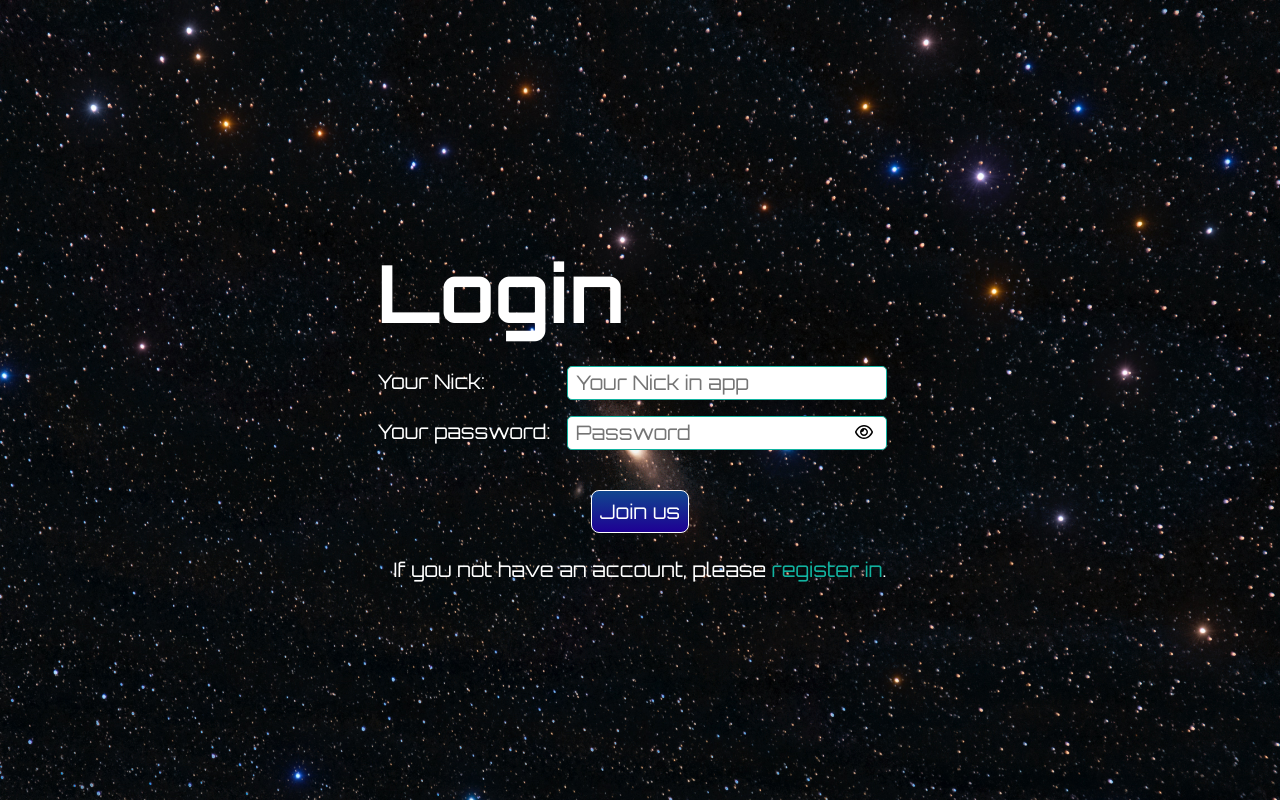
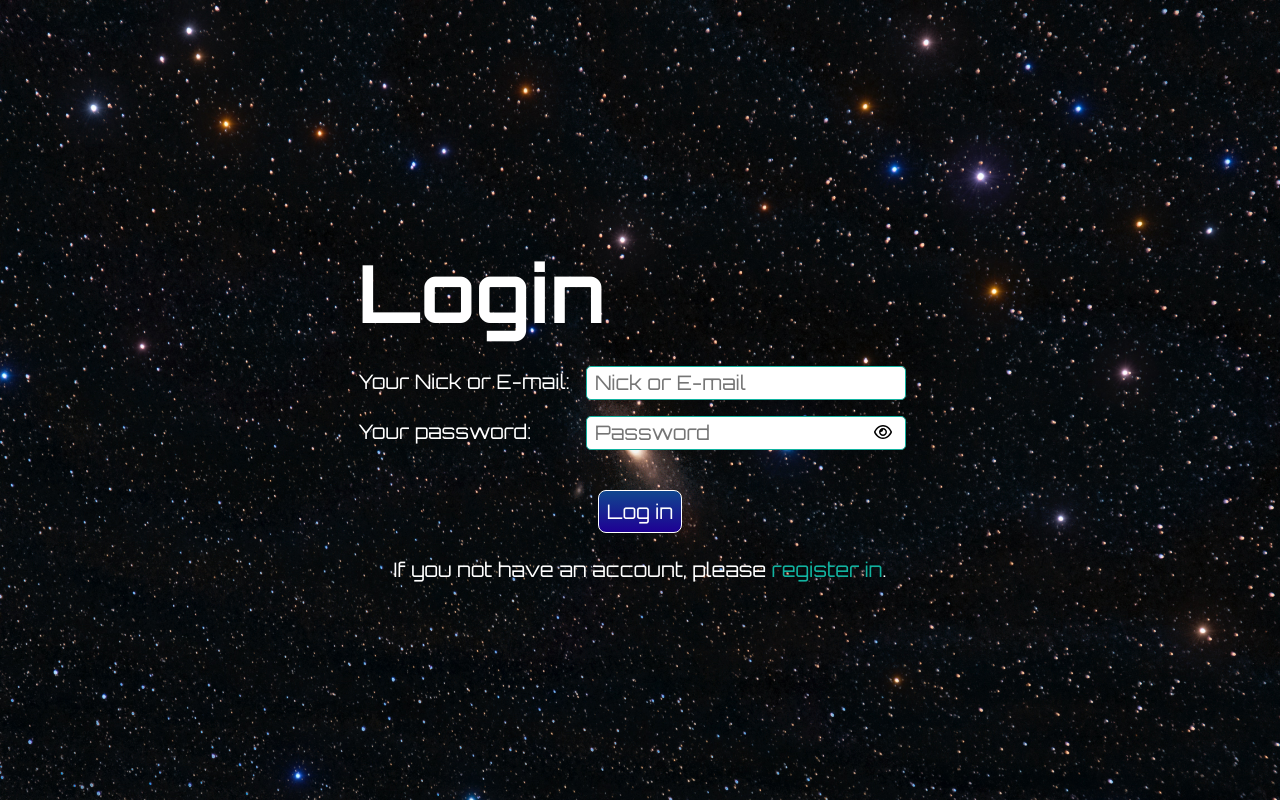
Before and after one commit to aniaorwatk/page-exploration-space, a React (Create React App) app: page /login in a window 1280 px wide. Built offline with nearby package versions, Linux system fonts and the light colour scheme.

Commit message:
add labels

```diff
--- a/src/component/Login/Login.tsx
+++ b/src/component/Login/Login.tsx
@@ -3,21 +3,29 @@ import { SubmitHandler, useForm } from "react-hook-form";
 import labels from "../../labels";
 import ButtonPrimary from "../Buttons/ButtonPrimary";
 import Input from "../Input/Input";
-import { buttonClass, buttonType, eyeOffPassword, eyeOnPassword, formInputsType, getErrorLogin, getErrorsPassword, InputType, nameInputs } from "../Register/RegisterHandler";
-import './Login.scss';
+import {
+  buttonClass,
+  buttonType,
+  eyeOffPassword,
+  eyeOnPassword,
+  formInputsType,
+  getErrorLogin,
+  getErrorsPassword,
+  InputType,
+  nameInputs,
+} from "../Register/RegisterHandler";
+import "./Login.scss";
 
 export interface ILoginFormType {
   login: "string";
   password: "string";
 }
 
-const Login =()=>{
-
+const Login = () => {
   const {
     register,
-        formState: { errors, isValid, isSubmitted},
+    formState: { errors, isValid, isSubmitted },
     handleSubmit,
-
   } = useForm<ILoginFormType>({});
 
   const inputLogin = register("login", {
@@ -35,8 +43,7 @@ const Login =()=>{
   const passwordType = `${passwordShown ? "text" : "password"}`;
   const imgEye = `${passwordShown ? eyeOffPassword : eyeOnPassword}`;
 
-      const onSubmit: SubmitHandler<ILoginFormType> = (data) =>
-    console.log(data);
+  const onSubmit: SubmitHandler<ILoginFormType> = (data) => console.log(data);
 
   return (
     <div className="login">
@@ -46,8 +53,8 @@ const Login =()=>{
           <Input
             errors={getErrorLogin({ login: errors.login })}
             labelType={formInputsType.typeLogin}
-              label={labels.register.loginLabel}
-              placeholder={labels.register.loginPlaceholder}
+            label={labels.login.loginLabel}
+            placeholder={labels.login.loginPlaceholder}
             inputType={InputType.textType}
             inputRequired={inputLogin}
             nameInput={nameInputs.nameLogin}
@@ -69,13 +76,13 @@ const Login =()=>{
           <ButtonPrimary
             type={buttonType}
             customClassName={buttonClass}
-              buttonLabel={labels.register.buttonLabel}
+            buttonLabel={labels.login.buttonLabel}
           />
         </form>
         <p>{labels.login.registerOn}</p>
       </div>
     </div>
-    )
-}
+  );
+};
 
-export default Login
+export default Login;
--- a/src/labels.tsx
+++ b/src/labels.tsx
@@ -1,4 +1,4 @@
-import React from "react"
+import React from "react";
 import { Link } from "react-router-dom";
 
 export const maxCharacters: number = 255;
@@ -6,22 +6,26 @@ export const maxCharactersTextatea: number = 1400;
 export const minCharacters: number = 2;
 export const minCharactersPassword: number = 6;
 
-const labels={
-header:{
-    buttonLabelLink: 'Join',
-    title: <>Join the space<span className="header__span"> exploration</span>  </>,
-},
-register:{
-    title: 'Register',
-    emailLabel: 'E-mail:',
-    emailPlaceholder: 'Email',
-    loginLabel: 'Your Nick:',
-    loginPlaceholder: 'Your Nick in app',
+const labels = {
+  header: {
+    buttonLabelLink: "Join",
+    title: (
+      <>
+        Join the space<span className="header__span"> exploration</span>{" "}
+      </>
+    ),
+  },
+  register: {
+    title: "Register",
+    emailLabel: "E-mail:",
+    emailPlaceholder: "Email",
+    loginLabel: "Your Nick:",
+    loginPlaceholder: "Your Nick in app",
     placeholderPassword: "Password",
     placeholderRepeatPassword: "Repeat Password",
     labelPassword: "Your password:",
     labelRepeatPassword: "Repeat your password:",
-    buttonLabel: 'Join us',
+    buttonLabel: "Join us",
     warningRequired: "To pole jest Wymagane",
     warningRequiredAgreement: "Zgoda jest wymagana",
     warningMaxCharacters: `To pole może mieć maksymalnie ${maxCharacters}`,
@@ -31,14 +35,25 @@ register:{
     warningDifferentName: `Hasło nie może być takie samo Nick`,
     warningMatchPassword: `Hasła muszą się zgadzać`,
     altImg: "Podglądnij hasło",
-    logOn:<>If you have an account, please<Link to="/"> login</Link>.</>,
-},
+    logOn: (
+      <>
+        If you have an account, please<Link to="/login"> log in</Link>.
+      </>
+    ),
+  },
 
-login:{
-    title: 'Login',
-    registerOn:<>If you not have an account, please<Link to="/"> register in</Link>.</>,
-},
+  login: {
+    title: "Login",
+    loginLabel: "Your Nick or E-mail:",
+    loginPlaceholder: "Nick or E-mail",
 
-}
+    buttonLabel: "Log in",
+    registerOn: (
+      <>
+        If you not have an account, please<Link to="/register"> register in</Link>.
+      </>
+    ),
+  },
+};
 
-export default labels
+export default labels;
```
Lines whose indentation alone changed are shown as unchanged.
